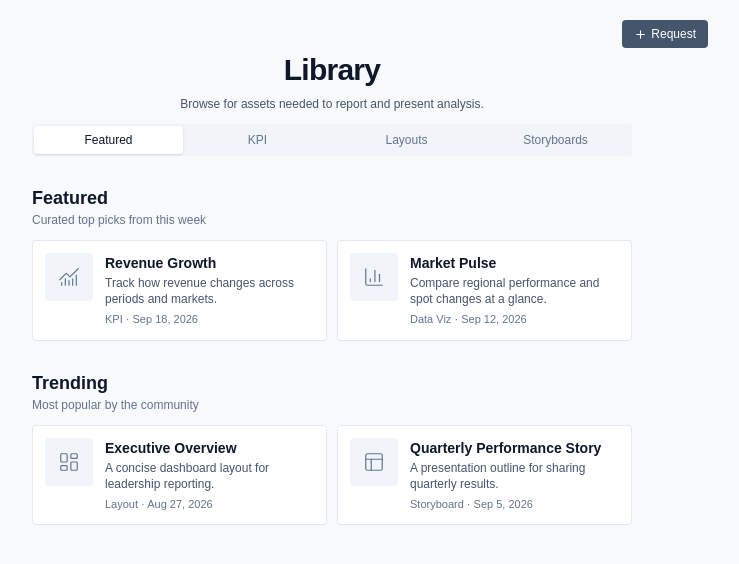
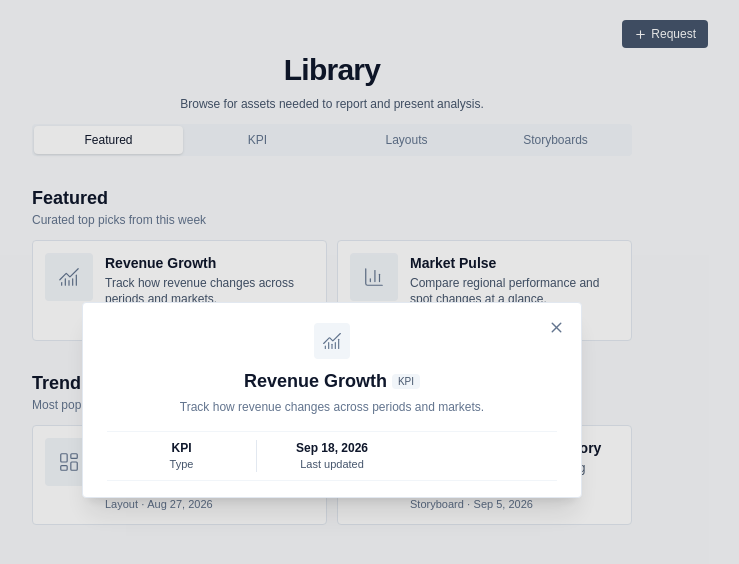
Before and after one commit to verusmick/np-exerc, a Next.js app: page / in a window 1280 px wide. Both pictures are taken after a click on the button 487 px from the left and 290 px from the top of the page. Shown: the top 564 px of the page, without its empty margins (308-1047 px from the left). Built offline with nearby package versions, Linux system fonts and the light colour scheme.

Commit message:
Adding asset dialog component v1

```diff
--- /dev/null
+++ b/components/asset-dialog.tsx
@@ -0,0 +1,92 @@
+"use client";
+
+import { useEffect, useRef } from "react";
+import {
+  BarChart3,
+  ChartNoAxesCombined,
+  LayoutDashboard,
+  PanelsTopLeft,
+  X,
+} from "lucide-react";
+
+import { Asset, typeLabels } from "@/types/assets";
+
+type Props = {
+  asset: Asset | null;
+  onClose: () => void;
+};
+
+const icons = {
+  kpi: ChartNoAxesCombined,
+  dataViz: BarChart3,
+  layout: LayoutDashboard,
+  storyboard: PanelsTopLeft,
+};
+
+export function AssetDialog({ asset, onClose }: Props) {
+  const dialogRef = useRef<HTMLDialogElement>(null);
+  const Icon = asset ? icons[asset.type] : ChartNoAxesCombined;
+
+  useEffect(() => {
+    const dialog = dialogRef.current;
+    if (!dialog) return;
+    if (asset && !dialog.open) dialog.showModal();
+    if (!asset && dialog.open) dialog.close();
+  }, [asset]);
+
+  return (
+    <dialog
+      ref={dialogRef}
+      onClose={onClose}
+      onClick={(event) => {
+        if (event.target === event.currentTarget) event.currentTarget.close();
+      }}
+      aria-labelledby="asset-dialog-title"
+      className="m-auto max-h-[90vh] w-[calc(100%-2rem)] max-w-125 overflow-y-auto rounded border border-slate-200 bg-white p-0 text-slate-900 shadow-xl"
+    >
+      {asset && (
+        <>
+          <div className="relative px-5 pb-4 pt-5 text-center sm:px-6">
+            <button
+              type="button"
+              aria-label="Close details"
+              onClick={() => dialogRef.current?.close()}
+              className="absolute right-3 top-3 rounded p-1 text-slate-500 hover:bg-slate-100"
+            >
+              <X size={17} aria-hidden="true" />
+            </button>
+            <span className="mx-auto flex h-9 w-9 items-center justify-center rounded bg-slate-100 text-slate-500">
+              <Icon size={20} strokeWidth={1.4} aria-hidden="true" />
+            </span>
+            <h2 id="asset-dialog-title" className="mt-2 text-lg font-semibold">
+              {asset.name}{" "}
+              <span className="rounded bg-slate-100 px-1.5 py-0.5 align-middle text-[10px] font-normal text-slate-600">
+                {typeLabels[asset.type]}
+              </span>
+            </h2>
+            <p className="mt-1 text-xs text-slate-500">{asset.description}</p>
+
+            <div className="mt-4 grid grid-cols-3 divide-x divide-slate-200 border-y border-slate-100 py-2 text-[11px] text-slate-600">
+              <span>
+                <strong className="block text-xs text-slate-900">
+                  {typeLabels[asset.type]}
+                </strong>
+                Type
+              </span>
+
+              <span>
+                <strong className="block text-xs text-slate-900">
+                  {new Date(`${asset.updatedAt}T00:00:00`).toLocaleDateString(
+                    "en-US",
+                    { month: "short", day: "numeric", year: "numeric" },
+                  )}
+                </strong>
+                Last updated
+              </span>
+            </div>
+          </div>
+        </>
+      )}
+    </dialog>
+  );
+}
--- /dev/null
+++ b/components/index.ts
@@ -0,0 +1,2 @@
+export * from './asset-card'
+export * from './asset-dialog'
--- a/components/library.tsx
+++ b/components/library.tsx
@@ -4,7 +4,7 @@ import { useState } from "react";
 import { ArrowRight, Plus } from "lucide-react";
 
 import { assets } from "@/data/assets";
-import { AssetCard } from "@/components/asset-card";
+import { AssetCard, AssetDialog } from "@/components";
 
 import type { Asset, Tab } from "@/types/assets";
 
@@ -62,10 +62,12 @@ function AssetSection({
 export function Library() {
   const [tab, setTab] = useState<Tab>("featured");
   const [counts, setCounts] = useState(initialCounts);
+  const [selectedId, setSelectedId] = useState<string | null>(null);
+
+  const selected = assets.find((asset) => asset.id === selectedId) ?? null;
 
   function openAsset(id: string) {
-    console.log("Open Modal");
-    // open modal
+    setSelectedId(id);
   }
   function openRequest() {
     console.log("open request modal");
@@ -77,6 +79,7 @@ export function Library() {
       [section]: previous[section] + 4,
     }));
   }
+
   return (
     <main className="mx-auto min-h-screen max-w-200 px-4 pb-16 pt-5 sm:px-6">
       <header className="flex justify-end">
@@ -138,6 +141,8 @@ export function Library() {
           />
         </>
       </div>
+
+      <AssetDialog asset={selected} onClose={() => setSelectedId(null)} />
     </main>
   );
 }
```
